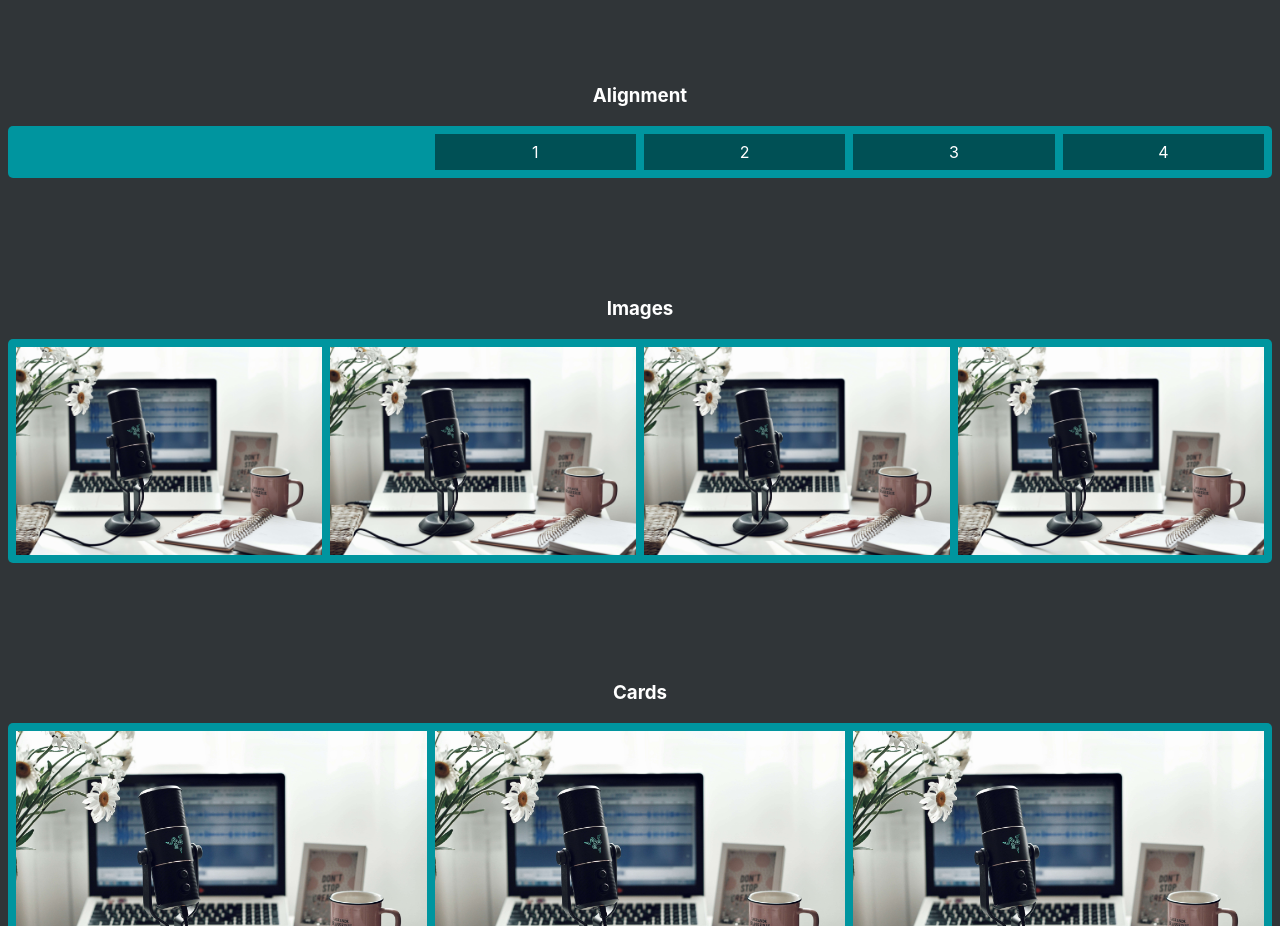
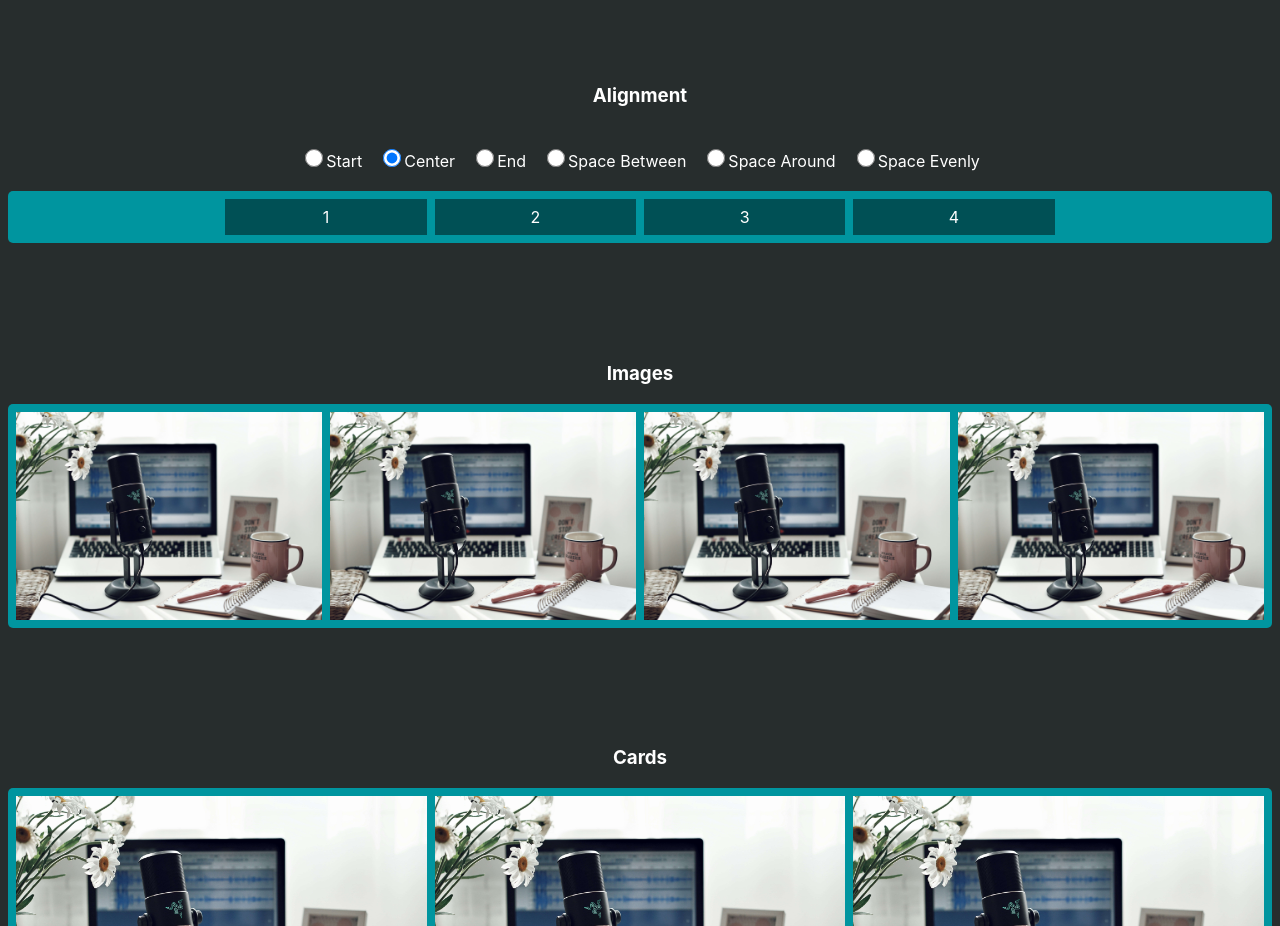
Before and after one commit to JarettSisk/lightweight-react-grid-layout, a React (Vite) app: page / in a window 1280 px wide. Shown: the part 1020-1946 px from the top of the page. Built offline with nearby package versions, Linux system fonts and the light colour scheme.

Commit message:
Added button group so user can change alignment.

```diff
--- a/src/components/DemoGrid/DemoGrid.css
+++ b/src/components/DemoGrid/DemoGrid.css
@@ -2,7 +2,6 @@
     height: 100px;
 }
 .content {
-    /*border: 2px solid black;*/
     height: 100%;
     background-color: #005055;
     text-align: center;
@@ -18,3 +17,21 @@
     border-radius: 5px;
     color: white;
 }
+
+.button-group {
+    text-align: center;
+    padding: 20px;
+}
+
+label {
+    color: var(--font-color-1);
+}
+
+.radio-button-input {
+    height:18px; width:18px;
+}
+
+input:hover {
+
+    cursor: pointer;
+}
--- a/src/components/DemoGrid/DemoGrid.jsx
+++ b/src/components/DemoGrid/DemoGrid.jsx
@@ -1,8 +1,24 @@
 import {GridContainer} from "../GridContainer/GridContainer.jsx";
 import {GridItem} from "../GridItem/GridItem.jsx";
 import "./DemoGrid.css"
+import {useState} from "react";
 
+/**
+ * A demo component showcasing various grid layout examples and configurations.
+ * @param {Object} props - Component props
+ * @returns {JSX.Element} Rendered demo grid with interactive examples
+ */
 export const DemoGrid = (props) => {
+
+    const [alignment, setAlignment] = useState("center");
+
+    /**
+     * Handles alignment change from radio button selection
+     * @param {Event} e - Change event from radio input
+     */
+    const handleChangeAlignment = (e) => {
+        setAlignment(e.target.value);
+    }
 
     return (
         <div className={"demo-grid"}>
@@ -89,17 +105,85 @@ export const DemoGrid = (props) => {
             </GridContainer>
             <div className={"spacer"}/>
             <h3>Alignment</h3>
-            <GridContainer padding={8} justifyContent={"end"}>
-                <GridItem xs={12} md={2}>
+            <div className={"button-group"}>
+                <label>
+                    <input
+                        className={"radio-button-input"}
+                        type="radio"
+                        name="alignment"
+                        value="flex-start"
+                        checked={alignment === "flex-start"}
+                        onChange={handleChangeAlignment}
+                    />
+                    Start
+                </label>
+                <label style={{marginLeft: "16px"}}>
+                    <input
+                        className={"radio-button-input"}
+                        type="radio"
+                        name="alignment"
+                        value="center"
+                        checked={alignment === "center"}
+                        onChange={handleChangeAlignment}
+                    />
+                    Center
+                </label>
+                <label style={{marginLeft: "16px"}}>
+                    <input
+                        className={"radio-button-input"}
+                        type="radio"
+                        name="alignment"
+                        value="flex-end"
+                        checked={alignment === "flex-end"}
+                        onChange={handleChangeAlignment}
+                    />
+                    End
+                </label>
+                <label style={{marginLeft: "16px"}}>
+                    <input
+                        className={"radio-button-input"}
+                        type="radio"
+                        name="alignment"
+                        value="space-between"
+                        checked={alignment === "space-between"}
+                        onChange={handleChangeAlignment}
+                    />
+                    Space Between
+                </label>
+                <label style={{marginLeft: "16px"}}>
+                    <input
+                        className={"radio-button-input"}
+                        type="radio"
+                        name="alignment"
+                        value="space-around"
+                        checked={alignment === "space-around"}
+                        onChange={handleChangeAlignment}
+                    />
+                    Space Around
+                </label>
+                <label style={{marginLeft: "16px"}}>
+                    <input
+                        className={"radio-button-input"}
+                        type="radio"
+                        name="alignment"
+                        value="space-evenly"
+                        checked={alignment === "space-evenly"}
+                        onChange={handleChangeAlignment}
+                    />
+                    Space Evenly
+                </label>
+            </div>
+            <GridContainer padding={8} justifyContent={alignment}>
+                <GridItem xs={4} md={2}>
                     <div className={"content"}>1</div>
                 </GridItem>
-                <GridItem xs={2}>
+                <GridItem xs={4} md={2}>
                     <div className={"content"}>2</div>
                 </GridItem>
-                <GridItem xs={12} md={2}>
+                <GridItem xs={4} md={2}>
                     <div className={"content"}>3</div>
                 </GridItem>
-                <GridItem xs={2}>
+                <GridItem xs={4} md={2}>
                     <div className={"content"}>4</div>
                 </GridItem>
             </GridContainer>
--- a/src/index.css
+++ b/src/index.css
@@ -5,7 +5,7 @@
 }
 
 body {
-    background-color: rgba(28, 33, 37, 0.91);
+    background-color: rgba(18, 25, 25, 0.91);
     font-family: var(--font-family);
 }
 
```
